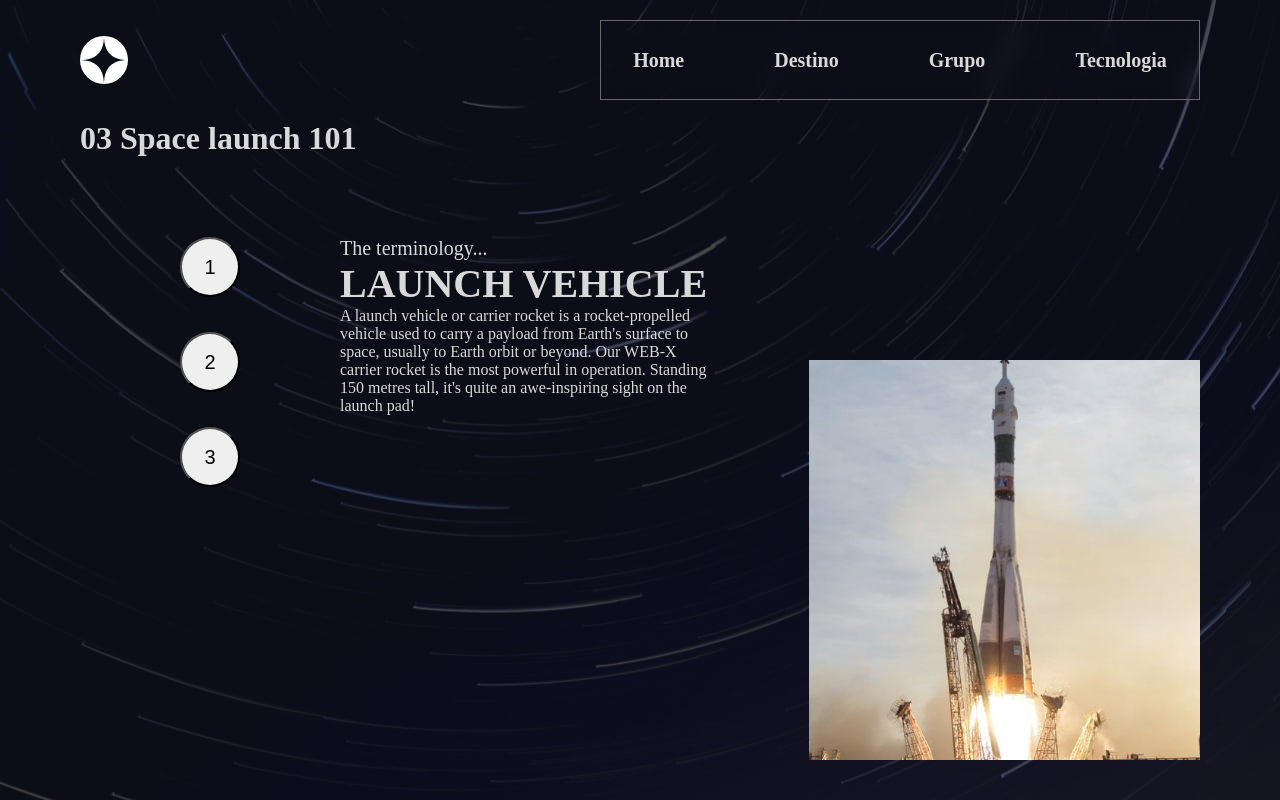
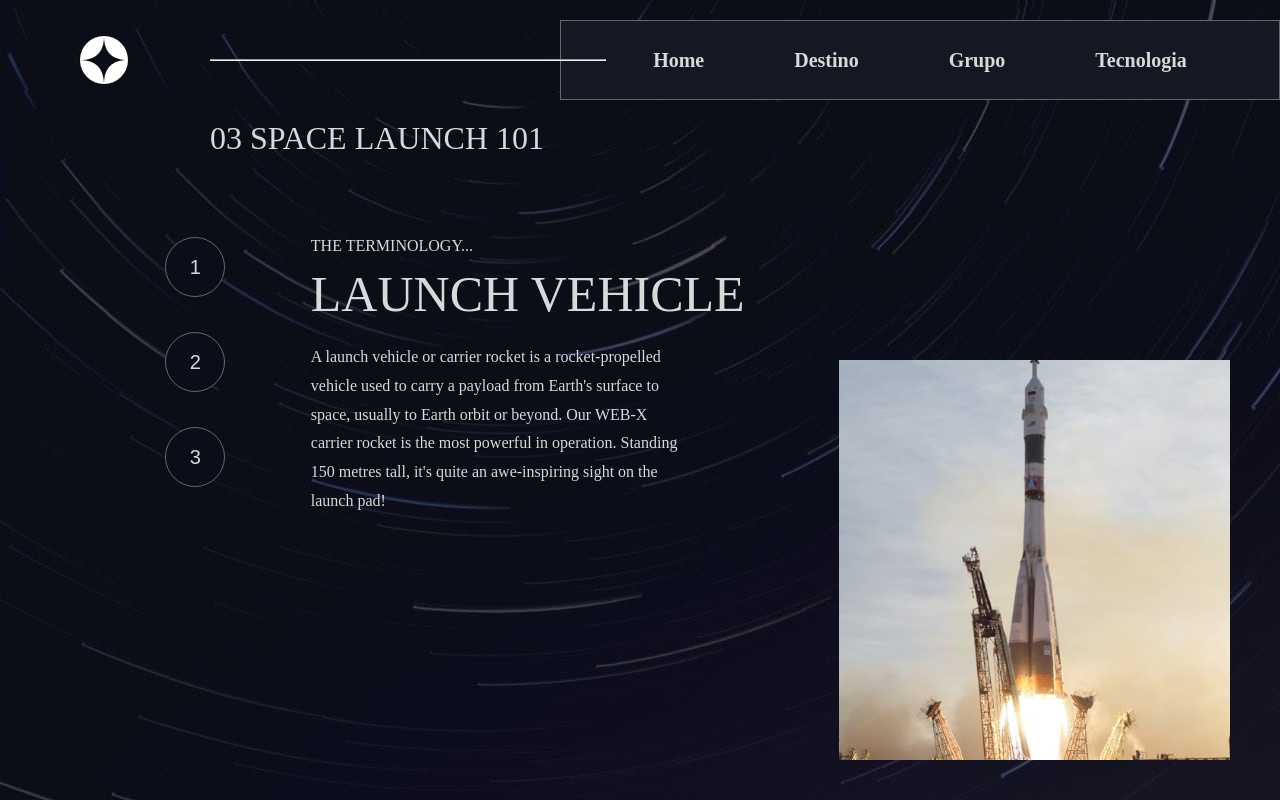
Before and after one commit to ViniciusGCP94/SpaceTourism, a plain HTML site: page starter-code/technology-vehicle.html in a window 1280 px wide. Drawn offline with Linux system fonts and the light colour scheme.

Commit message:
header att e technology 1

```diff
--- a/starter-code/assets/css/crew.css
+++ b/starter-code/assets/css/crew.css
@@ -7,14 +7,15 @@
 body {
     width: 100vw;
     height: 100vh;
-    background-image: url('../crew/background-crew-desktop.jpg');
-    padding: 0 80px;
+    background-image: url('../technology/background-technology-desktop.jpg');
     color: #d9d9d9;
+    padding-left: 80px;
 }
 
 header {
     width: 100%;
     height: 120px;
+    position: relative;
     display: flex;
     justify-content: space-between;
     align-items: center;
@@ -30,14 +31,20 @@ header {
     width: 100%;
 }
 
+hr {
+    position: absolute;
+    width: 33%;
+    left: 130px;
+}
+
 nav{
-    width: 600px;
+    width: 60%;
     height: 80px;
     display: flex;
     align-items: center;
     justify-content: center;
     border: 1px solid #686868;
-    backdrop-filter: blur(10px);
+    background-color: #151723;
 }
 
 .menu{
--- a/starter-code/assets/css/destination.css
+++ b/starter-code/assets/css/destination.css
@@ -7,13 +7,15 @@
 body {
     width: 100vw;
     height: 100vh;
-    background-image: url('../destination/background-destination-desktop.jpg');
-    padding: 0 80px;
+    background-image: url('../technology/background-technology-desktop.jpg');
+    color: #d9d9d9;
+    padding-left: 80px;
 }
 
 header {
     width: 100%;
     height: 120px;
+    position: relative;
     display: flex;
     justify-content: space-between;
     align-items: center;
@@ -29,14 +31,20 @@ header {
     width: 100%;
 }
 
+hr {
+    position: absolute;
+    width: 33%;
+    left: 130px;
+}
+
 nav{
-    width: 600px;
+    width: 60%;
     height: 80px;
     display: flex;
     align-items: center;
     justify-content: center;
     border: 1px solid #686868;
-    backdrop-filter: blur(10px);
+    background-color: #151723;
 }
 
 .menu{
--- a/starter-code/assets/css/index.css
+++ b/starter-code/assets/css/index.css
@@ -7,13 +7,15 @@
 body {
     width: 100vw;
     height: 100vh;
-    background-image: url('../home/background-home-desktop.jpg');
-    padding: 0 80px;
+    background-image: url('../technology/background-technology-desktop.jpg');
+    color: #d9d9d9;
+    padding-left: 80px;
 }
 
 header {
     width: 100%;
     height: 120px;
+    position: relative;
     display: flex;
     justify-content: space-between;
     align-items: center;
@@ -29,22 +31,28 @@ header {
     width: 100%;
 }
 
+hr {
+    position: absolute;
+    width: 33%;
+    left: 130px;
+}
+
 nav{
-    width: 600px;
+    width: 60%;
     height: 80px;
     display: flex;
     align-items: center;
     justify-content: center;
     border: 1px solid #686868;
-    backdrop-filter: blur(10px);
+    background-color: #151723;
 }
 
-ul{
+.menu{
     display: flex;
     justify-content: space-evenly;
 }
 
-ul li {
+.menu li {
     list-style: none;
     font-size: 20px;
     font-weight: 800;
@@ -54,13 +62,13 @@ ul li {
     cursor: pointer;
 }
 
-ul li a {
+.menu li a {
     color: #d9d9d9;
     text-decoration: none;
     padding: 2px 15px;
 }
 
-ul li a:hover{
+.menu li a:hover{
     color: #0B0D19;
     background-color: #fff;
     box-shadow: 2px 2px 15px #d9d9d9;
--- a/starter-code/assets/css/technology.css
+++ b/starter-code/assets/css/technology.css
@@ -8,13 +8,14 @@ body {
     width: 100vw;
     height: 100vh;
     background-image: url('../technology/background-technology-desktop.jpg');
-    padding: 0 80px;
     color: #d9d9d9;
+    padding-left: 80px;
 }
 
 header {
     width: 100%;
     height: 120px;
+    position: relative;
     display: flex;
     justify-content: space-between;
     align-items: center;
@@ -30,14 +31,20 @@ header {
     width: 100%;
 }
 
+hr {
+    position: absolute;
+    width: 33%;
+    left: 130px;
+}
+
 nav{
-    width: 600px;
+    width: 60%;
     height: 80px;
     display: flex;
     align-items: center;
     justify-content: center;
     border: 1px solid #686868;
-    backdrop-filter: blur(10px);
+    background-color: #151723;
 }
 
 .menu{
@@ -74,20 +81,22 @@ nav{
 }
 
 .technology h1 {
-    margin-bottom: 80px;
+    text-transform: uppercase;
+    font-weight: 100;
+    margin: 0 0 80px 130px;
 }
 
 .technology-info{
     display: flex;
     justify-content: space-evenly;
-    margin-right: 380px;
+    margin-right: 450px;
 }
 
 .technology img {
     height: 400px;
     position: absolute;
     bottom: 0;
-    right: 0;
+    right: 50px;
 }
 
 .technology-info .menu-buttons{
@@ -98,21 +107,30 @@ nav{
 }
 
 .menu-buttons button{
+    color: #d9d9d9;
     font-size: 20px;
     width: 60px;
     height: 60px;
     border-radius: 50%;
+    border: 1px solid #686868;
+    background-color: #0B0D19;
 }
 
 .info span {
-    font-size: 20px;
+    font-size: 16px;
+    text-transform: uppercase;
 }
 
 .info h2{
-    font-size: 40px;
+    font-size: 50px;
+    font-weight: 200;
+    margin-top: 10px;
     text-transform: uppercase;
 }
 
 .info p {
     width: 380px;
+    margin-top: 20px;
+    line-height: 1.8;
+    font-weight: 200;
 }
--- a/starter-code/technology-vehicle.html
+++ b/starter-code/technology-vehicle.html
@@ -13,6 +13,7 @@
     <div class="logo">
       <svg xmlns="http://www.w3.org/2000/svg" width="48" height="48"><g fill="none" fill-rule="evenodd"><circle cx="24" cy="24" r="24" fill="#FFF"/><path fill="#0B0D17" d="M24 0c0 16-8 24-24 24 15.718.114 23.718 8.114 24 24 0-16 8-24 24-24-16 0-24-8-24-24z"/></g></svg>
     </div>
+    <hr>
     <nav>
       <ul class="menu">
         <li> <a href="/starter-code/index.html">Home</a></li>
```
